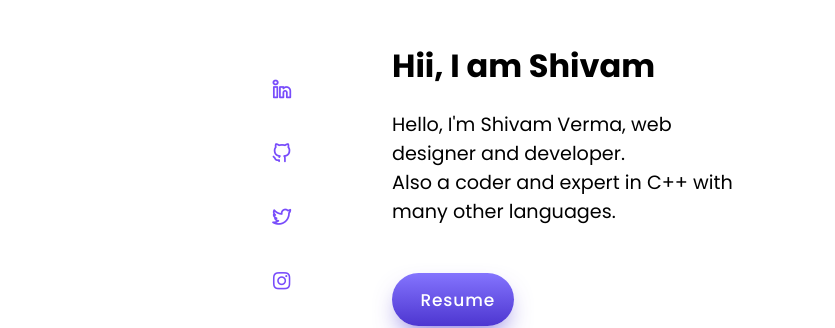
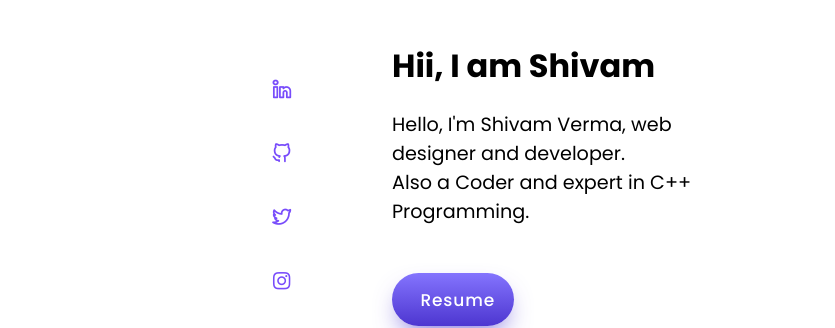
Before and after one commit to coder-shiv1999/Portfolio, a plain HTML site: page index.html in a window 1280 px wide. Shown: the part 168-496 px from the top of the page, 0-835 px from the left. Drawn offline with nearby package versions, Linux system fonts and the light colour scheme; files that its build step writes are made by us from their sources.

Commit message:
Test commit 2

```diff
--- a/index.html
+++ b/index.html
@@ -83,7 +83,7 @@
             <h1 class="header-title">Hii, I am Shivam</h1>
             <p class="text">
               Hello, I'm Shivam Verma, web designer and developer.<br>
-              Also a coder and expert in C++ with many other languages.
+              Also a Coder and expert in C++ Programming.
             </p>
             <button class="cssbuttons-io-button">
               <svg xmlns="http://www.w3.org/2000/svg" viewBox="0 0 24 24" width="24" height="24">
```
